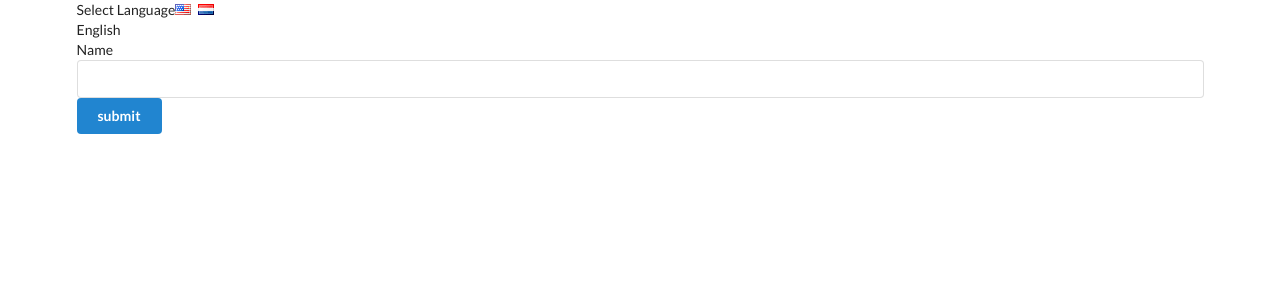
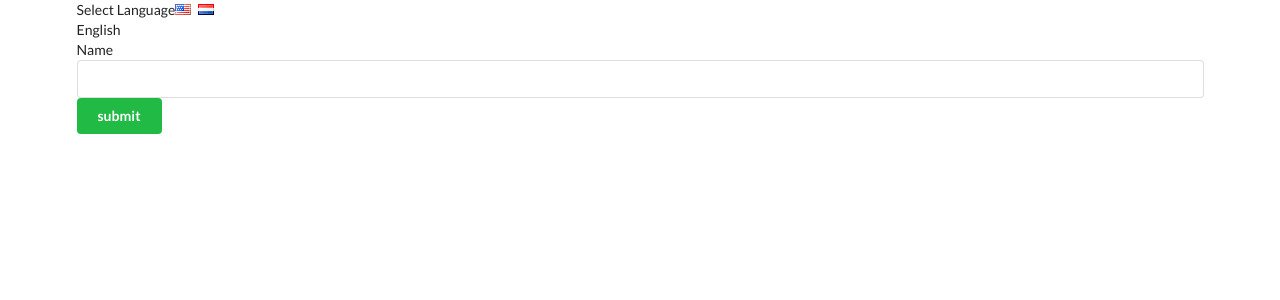
Before and after one commit to hyuraku/react_learning, a React (Create React App) app in the folder translate/: page / in a window 1280 px wide. Shown: the top 300 px of the page. Built offline with nearby package versions, Linux system fonts and the light colour scheme.

Commit message:
create ColorContext

```diff
--- a/translate/src/components/App.js
+++ b/translate/src/components/App.js
@@ -1,26 +1,29 @@
 import React from "react"
 import UserCreate from './UserCreate'
 import LanguageContext from '../contexts/LanguageContext'
+import ColorContext from '../contexts/ColorContext'
 
-class App extends React.Component{
-  state = {language: "English"}
-  onLanguageChanged = (language) =>{
+class App extends React.Component {
+  state = {
+    language: "English"
+  }
+  onLanguageChanged = (language) => {
     this.setState({language: language})
   }
-  render(){
-    return (
-      <div className="ui container">
-        <div>
-            Select Language
-            <i className="flag us" onClick={()=> this.onLanguageChanged('English')}></i>
-            <i className="flag nl" onClick={()=> this.onLanguageChanged('Dutch')}></i>
-        </div>
-        {this.state.language}
+  render() {
+    return (<div className="ui container">
+      <div>
+        Select Language
+        <i className="flag us" onClick={() => this.onLanguageChanged('English')}></i>
+        <i className="flag nl" onClick={() => this.onLanguageChanged('Dutch')}></i>
+      </div>
+      {this.state.language}
+      <ColorContext.Provider value='green'>
         <LanguageContext.Provider value={this.state.language}>
           <UserCreate/>
         </LanguageContext.Provider>
-      </div>
-    )
+      </ColorContext.Provider>
+    </div>)
   }
 }
 
--- a/translate/src/components/Button.js
+++ b/translate/src/components/Button.js
@@ -1,19 +1,26 @@
 import React from 'react'
 import LanguageContext from '../contexts/LanguageContext'
+import ColorContext from '../contexts/ColorContext'
 
-class Button extends React.Component{
-  renderSubmit = value =>{
-    return value === 'English' ? "submit" : "Voorleggen"
+class Button extends React.Component {
+  renderSubmit = value => {
+    return value === 'English'
+      ? "submit"
+      : "Voorleggen"
   }
-  render(){
-    return (
-      <button className="ui primary button">
-        <LanguageContext.Consumer>
-          {(value)=> this.renderSubmit(value)}
-        </LanguageContext.Consumer>
-      </button>
 
-      )
+  renderButton = color => {
+    return (< button className = {
+      `ui button ${color}`
+    } > <LanguageContext.Consumer>
+      {(value) => this.renderSubmit(value)}
+    </LanguageContext.Consumer>
+  </button>)
+  }
+  render() {
+    return (<ColorContext.Consumer>
+      {(color) => this.renderButton(color)}
+    </ColorContext.Consumer>)
   }
 }
 
--- /dev/null
+++ b/translate/src/contexts/ColorContext.js
@@ -0,0 +1,3 @@
+import React from 'react'
+
+export default React.createContext('English')
```
